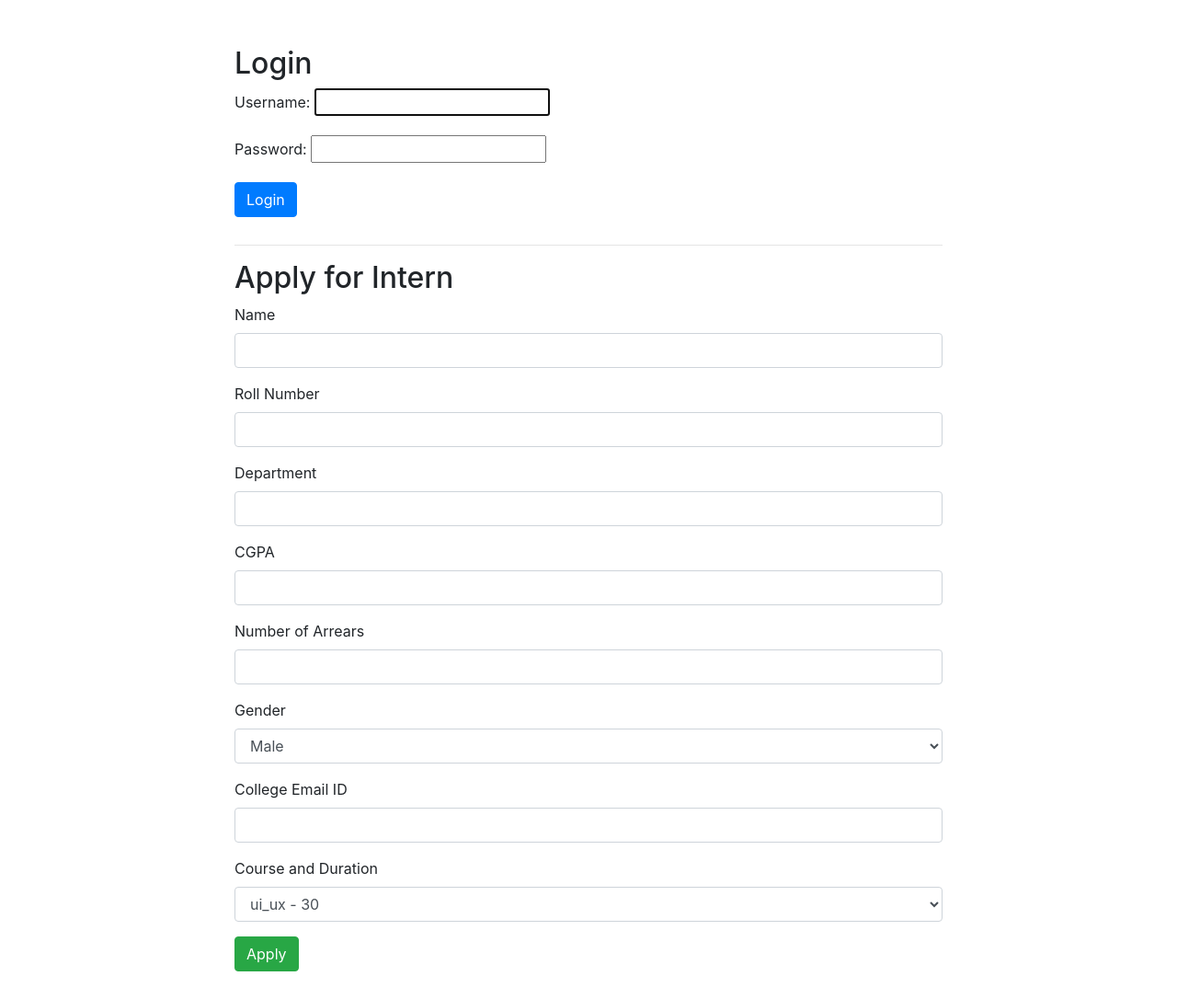
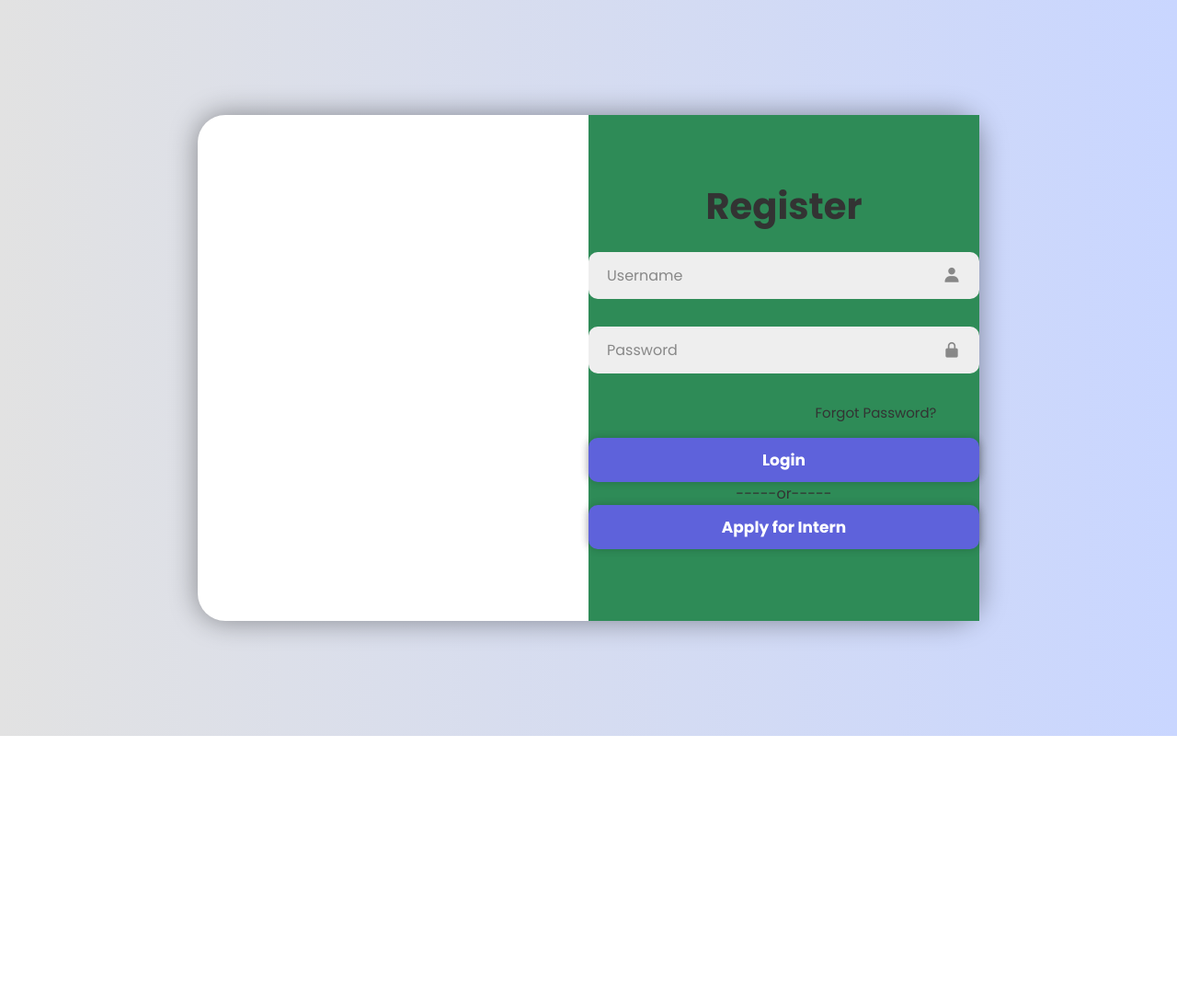
Before and after one commit to rxnjitth/Intern_Management_Portal, a Django app: page / in a window 1280 px wide. Shown: the whole page at 92% size. After the commit the page ends 800 px from the top, so only its background shows below. Run offline with Django 5.2, Linux system fonts and the light colour scheme; data comes from the database, SQL or seed files in the repository; some libraries are stand-ins or nearby versions.

Commit message:
new login page created

```diff
--- a/ips_intern/templates/login.html
+++ b/ips_intern/templates/login.html
@@ -1,98 +1,162 @@
+{% load static %}
 <!DOCTYPE html>
 <html lang="en">
 <head>
     <meta charset="UTF-8">
     <meta name="viewport" content="width=device-width, initial-scale=1.0">
-    <title>Login & Apply for Intern</title>
-    <link rel="stylesheet" href="https://stackpath.bootstrapcdn.com/bootstrap/4.5.2/css/bootstrap.min.css">
+    <title>Login Page</title>
+    <link href='https://unpkg.com/boxicons@2.1.4/css/boxicons.min.css' rel='stylesheet'>
+    <!-- <link rel = "stylesheet" href = "../templates/static/login.css"> -->
+    <link rel="stylesheet" href="{% static 'login.css' %}">
+</head>
+
 <style>
-        .container {
-            max-width: 800px;
-            margin-top: 50px;
+    @import url('https://fonts.googleapis.com/css2?family=Poppins:wght@300;400;500;600;700;300;900&display=swap');
+
+    *{
+        margin: 0;
+        padding: 0;
+        box-sizing: border-box;
+        font-family: 'Poppins', sans-serif;
 }
-        .section {
-            margin-bottom: 30px;
+    body{
+        display: flex;
+        justify-content: center;
+        align-items: center;
+        min-height: 100vh;
+        background: linear-gradient(90deg,#e2e2e2,#c9d6ff);
 }
+
+.container{
+    position: relative;
+    width: 850px;
+    height: 550px;
+    background: #fff;
+    border-radius: 30px;
+    box-shadow: 0 0 30px rgba(0,0,0,.4);
+}
+
+.form-box{
+    position: absolute;
+    right: 0;
+    width: 50%;
+    height: 100%;
+    background: seagreen;
+    display: flex;
+    align-items: center;
+    color: #333;
+    text-align: center;
+}
+
+form{
+    width: 100%;
+}
+
+.container h1{
+    font-size: 40px;
+    margin: -10px 0;
+}
+
+.input-box{
+    position: relative;
+    margin: 30px 0;
+}
+
+.input-box input{
+    width: 100%;
+    padding: 13px 50px 13px 20px;
+    background: #eee;
+    border-radius: 10px;
+    border: none;
+    outline: none;
+    font-size: 16px;
+    color: #333;
+    font-weight: 500;
+}
+
+.input-box input::placeholder{
+    color: #888;
+    font-weight: 400;
+}
+
+.input-box i{
+    position: absolute;
+    right: 20px;
+    top: 50%;
+    transform: translateY(-50%);
+    font-size: 20px;
+    color: #888;
+}
+
+.forgot-link{
+    margin: 25px 0 15px;
+    margin-left: 200px;
+}
+
+.forgot-link a{
+    font-size: 15px;
+    color: #333;
+    text-decoration: none;
+}
+
+.btn{
+    width: 100%;
+    height: 48px;
+    background: #5E62DB;
+    border-radius: 10px;
+    box-shadow: 0 0 10px rgba(0,0,0,.2);
+    border: none;
+    cursor: pointer;
+    font-size: 17px;
+    color: #fff;
+    font-weight: 700;
+}
+
 </style>
-</head>
+
 <body>
 
     <div class="container">
-    <!-- Login Form Section -->
-    <div class="section">
-        <h2>Login</h2>
-        <form method="POST">
-            {% csrf_token %}
-            {{ form.as_p }}
-            <button type="submit" class="btn btn-primary">Login</button>
+        <div class="form-box login">
+            <form action="">
+                <h1>Login</h1>
+                <div class = "input-box">
+                    <input type="text" placeholder="Username" required>
+                    <i class='bx bxs-user'></i>
+                </div>
+                <div class = "input-box">
+                    <input type="password" placeholder="Password" required>
+                    <i class='bx bxs-lock-alt'></i>
+                </div>
+                <div class="forgot-link">
+                    <a href="#">Forgot Password?</a>
+                </div>
+                <button type="submit" class="btn">Login</button>
+                <p>-----or-----</p>
+                <button class="btn">Apply for Intern</button>
             </form>
         </div>
 
-    <hr>
-
-    <!-- Apply for Intern Form Section -->
-    <div class="section">
-        <h2>Apply for Intern</h2>
-        <form method="POST">
-            {% csrf_token %}
-
-            <!-- Intern Application Fields -->
-            <div class="form-group">
-                <label for="id_name">Name</label>
-                <input type="text" class="form-control" id="id_name" name="name" required>
+        <div class="form-box Register">
+            <form action="">
+                <h1>Register</h1>
+                <div class = "input-box">
+                    <input type="text" placeholder="Username" required>
+                    <i class='bx bxs-user'></i>
                 </div>
-
-            <div class="form-group">
-                <label for="id_roll_no">Roll Number</label>
-                <input type="text" class="form-control" id="id_roll_no" name="roll_no" required>
+                <div class = "input-box">
+                    <input type="password" placeholder="Password" required>
+                    <i class='bx bxs-lock-alt'></i>
                 </div>
-
-            <div class="form-group">
-                <label for="id_department">Department</label>
-                <input type="text" class="form-control" id="id_department" name="department" required>
+                <div class="forgot-link">
+                    <a href="#">Forgot Password?</a>
                 </div>
-
-            <div class="form-group">
-                <label for="id_cgpa">CGPA</label>
-                <input type="number" step="0.01" class="form-control" id="id_cgpa" name="cgpa" required>
-            </div>
-
-            <div class="form-group">
-                <label for="id_arrears">Number of Arrears</label>
-                <input type="number" class="form-control" id="id_arrears" name="arrears" required>
-            </div>
-
-            <div class="form-group">
-                <label for="id_gender">Gender</label>
-                <select class="form-control" id="id_gender" name="gender" required>
-                    <option value="Male">Male</option>
-                    <option value="Female">Female</option>
-                    <option value="Other">Other</option>
-                </select>
-            </div>
-
-            <div class="form-group">
-                <label for="id_clg_mailid">College Email ID</label>
-                <input type="email" class="form-control" id="id_clg_mailid" name="clg_mailid" required>
-            </div>
-
-            <!-- Dropdown for Course and Duration -->
-            <div class="form-group">
-                <label for="id_course_duration">Course and Duration</label>
-                <select class="form-control" id="id_course_duration" name="course_duration" required>
-                    {% for course in courses %}
-                        <option value="{{ course.id }}">{{ course.course_name }} - {{ course.duration }}</option>
-                    {% endfor %}
-                </select>
-            </div>
-
-            <button type="submit" class="btn btn-success">Apply</button>
+                <button type="submit" class="btn">Login</button>
+                <p>-----or-----</p>
+                <button class="btn">Apply for Intern</button>
             </form>
         </div>
     </div>
 
-<script src="https://code.jquery.com/jquery-3.5.1.slim.min.js"></script>
-<script src="https://cdn.jsdelivr.net/npm/@popperjs/core@2.5.2/dist/umd/popper.min.js"></script>
-<script src="https://stackpath.bootstrapcdn.com/bootstrap/4.5.2/js/bootstrap.min.js"></script>
 </body>
 </html>
```
Lines whose indentation alone changed are shown as unchanged.
